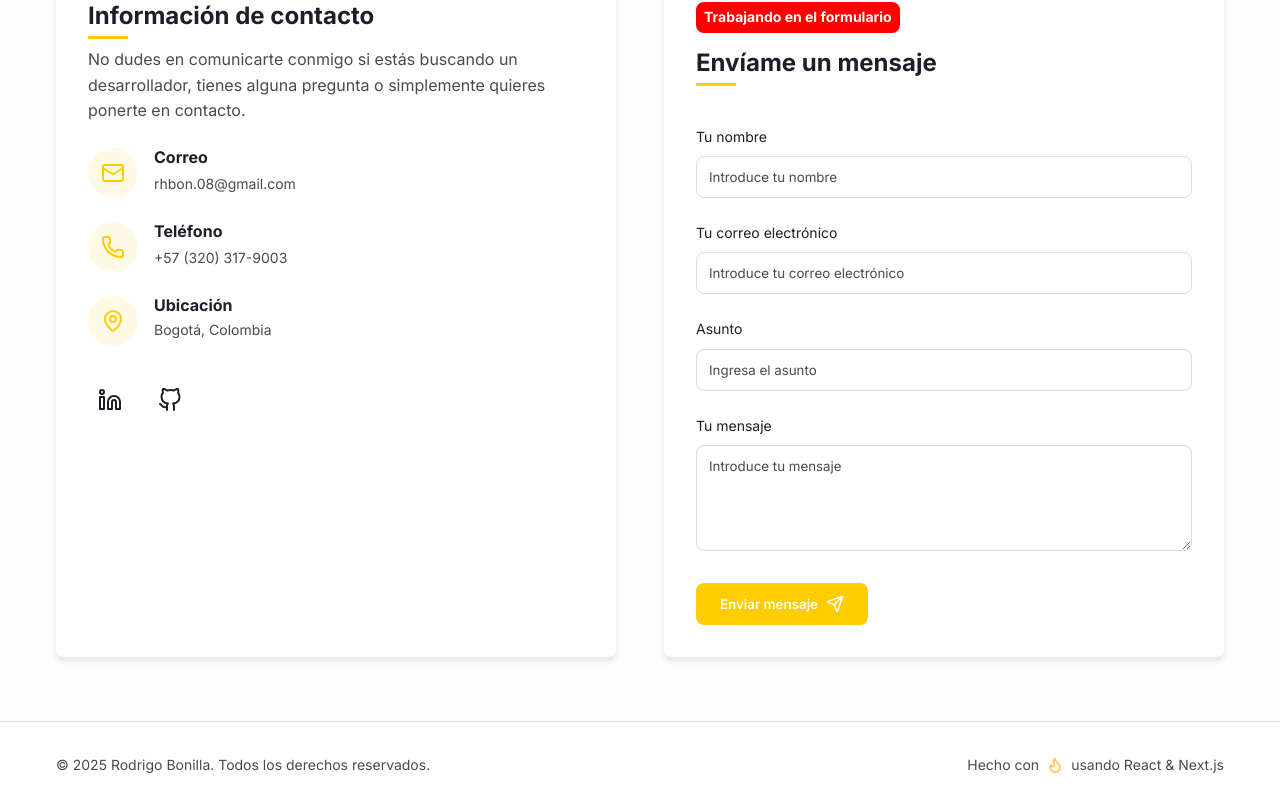
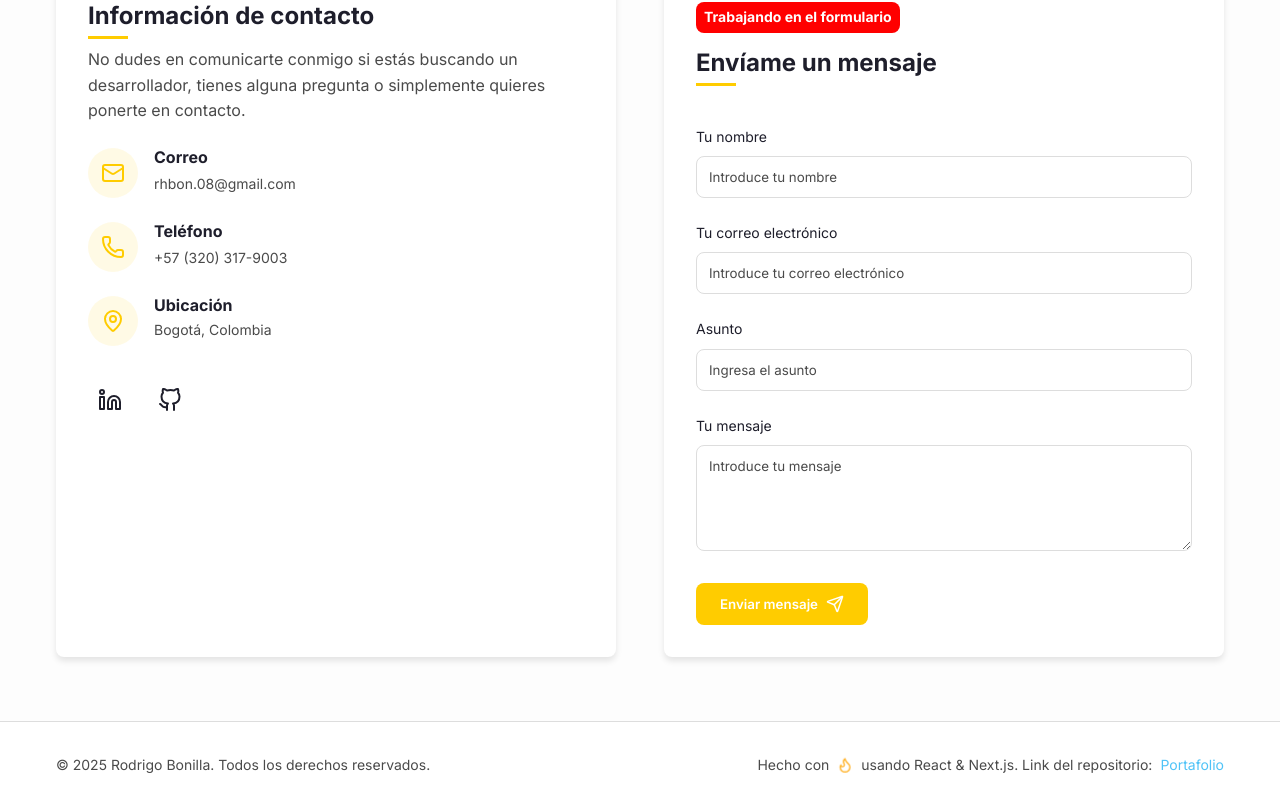
Before and after one commit to r0odr1/portfolio-r0odri, a Next.js app: page / in a window 1280 px wide. Shown: the part 9843-10651 px from the top of the page. Built offline with nearby package versions, Linux system fonts and the light colour scheme.

Commit message:
Agregar link del repositorio del portafolio con estilos

```diff
--- a/components/Footer/Footer.module.css
+++ b/components/Footer/Footer.module.css
@@ -33,6 +33,17 @@
   animation: flicker 1.2s infinite ease-in-out;
 }
 
+.repoLink {
+  color: #4fc3f7; /* Puedes ajustar este color */
+  text-decoration: none;
+  transition: color 0.3s ease;
+}
+
+.repoLink:hover {
+  color: var(--acent-color); /* Color al pasar el cursor */
+  text-decoration: underline;
+}
+
 @keyframes flicker {
   0%,
   100% {
--- a/components/Footer/index.tsx
+++ b/components/Footer/index.tsx
@@ -13,7 +13,13 @@ const Footer = () => {
           </p>
 
           <p className={styles.made}>
-            Hecho con <Flame size={16} className={styles.icon} /> usando React & Next.js
+            Hecho con <Flame size={16} className={styles.icon} /> usando React & Next.js. Link del repositorio:
+            <a href='https://github.com/r0odr1/portfolio-r0odri'
+            target="_blank"
+            rel="noopener noreferrer"
+            className={styles.repoLink}
+            >
+              Portafolio</a>
           </p>
         </div>
       </div>
```
